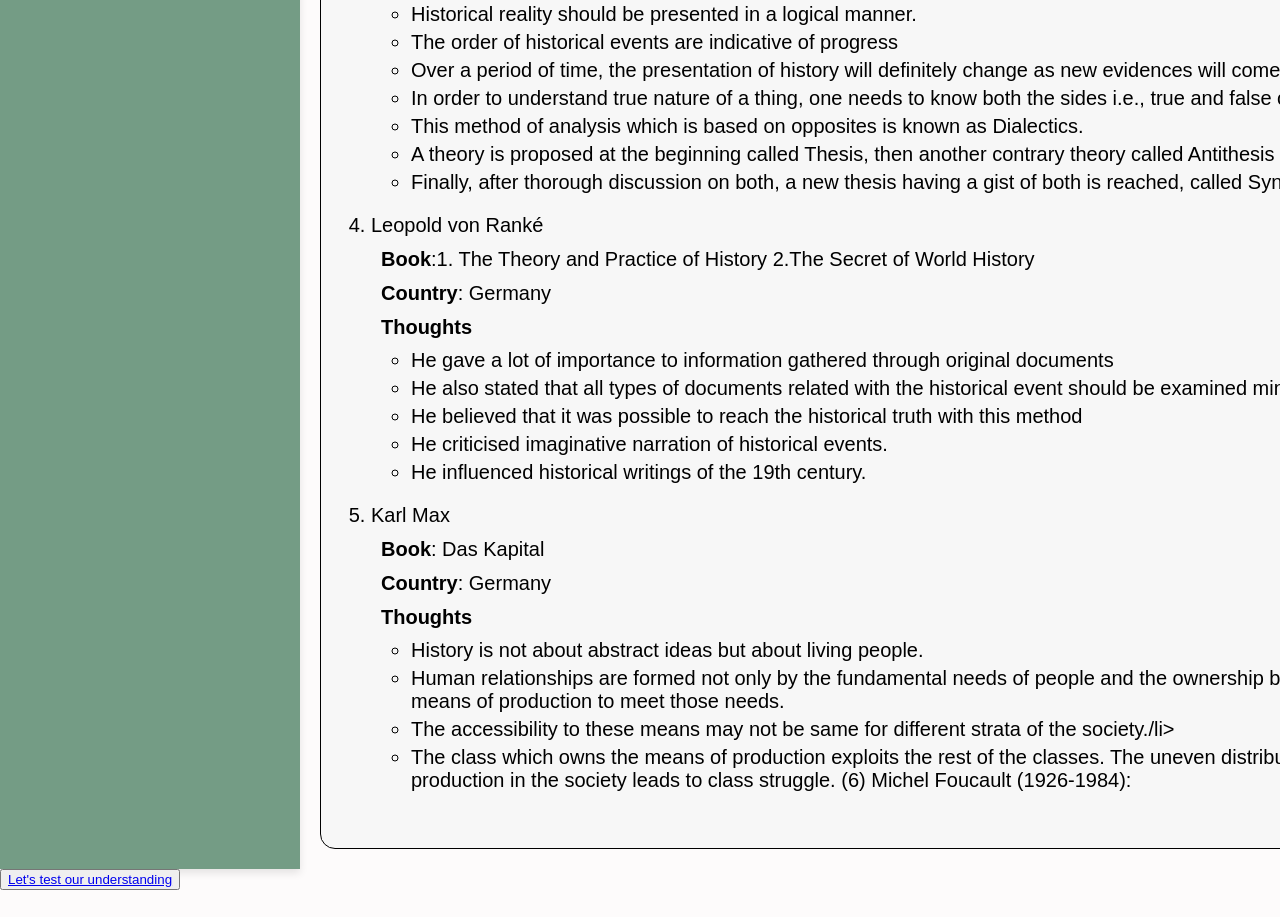
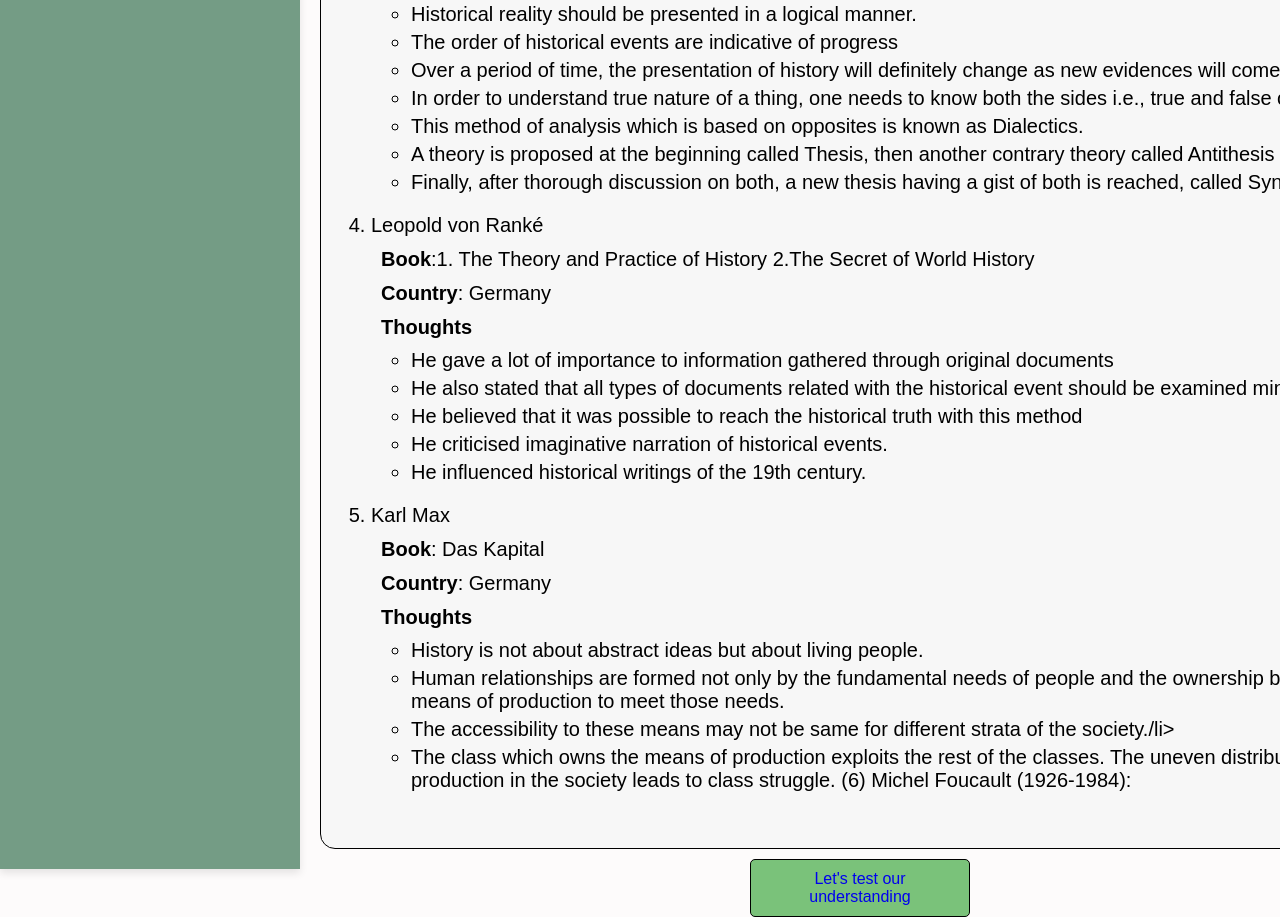
Before and after one commit to YashMA2028/Educare, a plain HTML site: page history_main.html in a window 1280 px wide. Shown: the part 3491-4408 px from the top of the page. Before the commit the page ends 4381 px from the top, so only its background shows below. Drawn offline with Linux system fonts and the light colour scheme; a script that the page names is missing.

Commit message:
Add files via upload

```diff
--- a/history_main.css
+++ b/history_main.css
@@ -172,3 +172,24 @@ hr {
     font-size: 20px;
     padding-bottom:5px;
 }
+.test-button{
+    position: absolute;
+    top: 4350px;
+    left: 750px;
+
+    }
+    .test-button button{
+        padding: 10px 20px;
+        background-color: #7ac27a; /* Green background */
+        color: rgb(2, 2, 2); /* White text */
+        border: 1px solid black; /* No border */
+        border-radius: 5px; /* Rounded corners */
+        font-size: 16px; /* Font size */
+        cursor: pointer; /* Pointer cursor on hover */
+        transition: background-color 0.3s ease-in-out; /* Smooth transition for background color */ /* Block display for full-width */
+        width: 220px;
+
+    }
+    .test-button a{
+        text-decoration: none;
+    }
```
